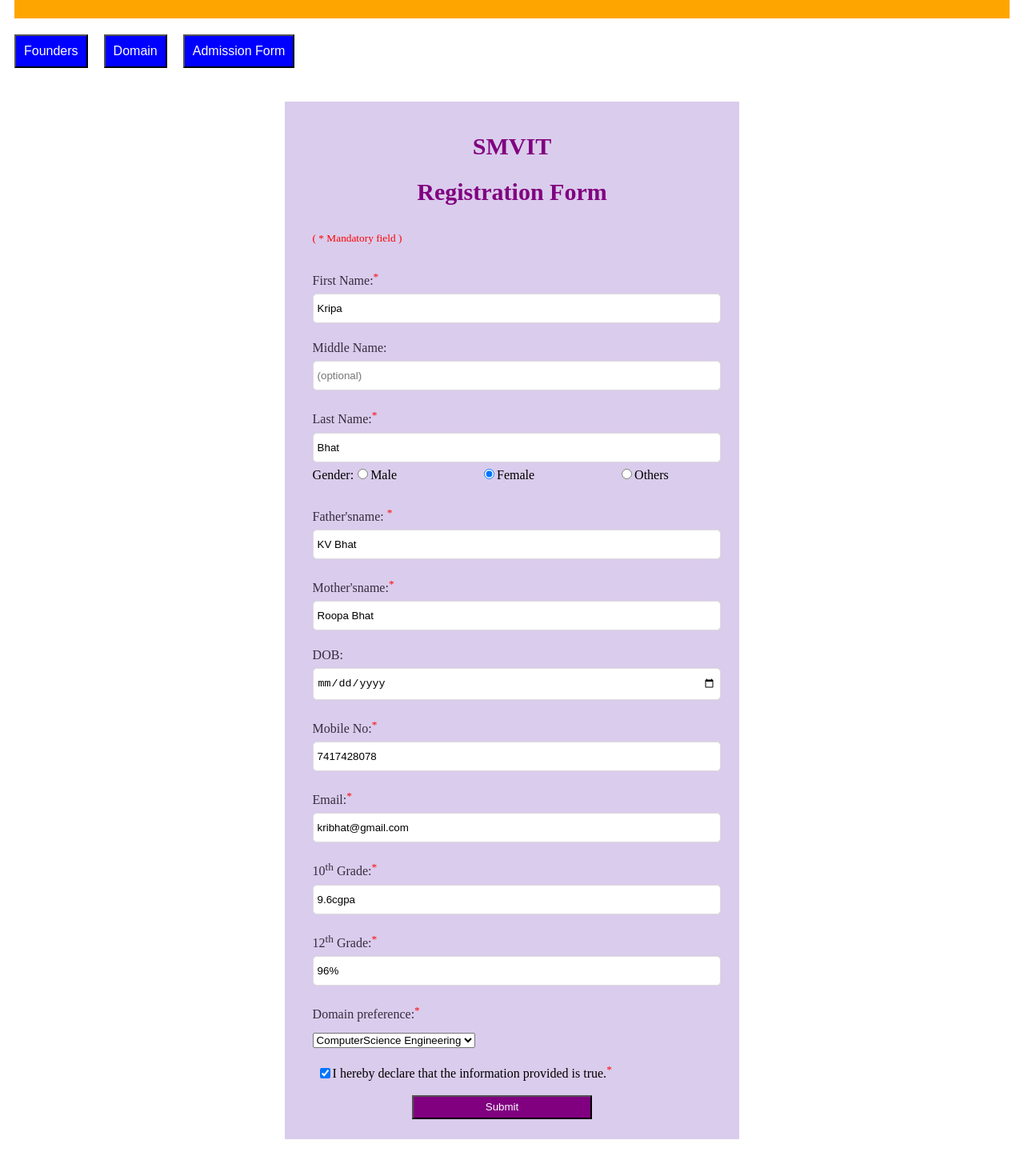
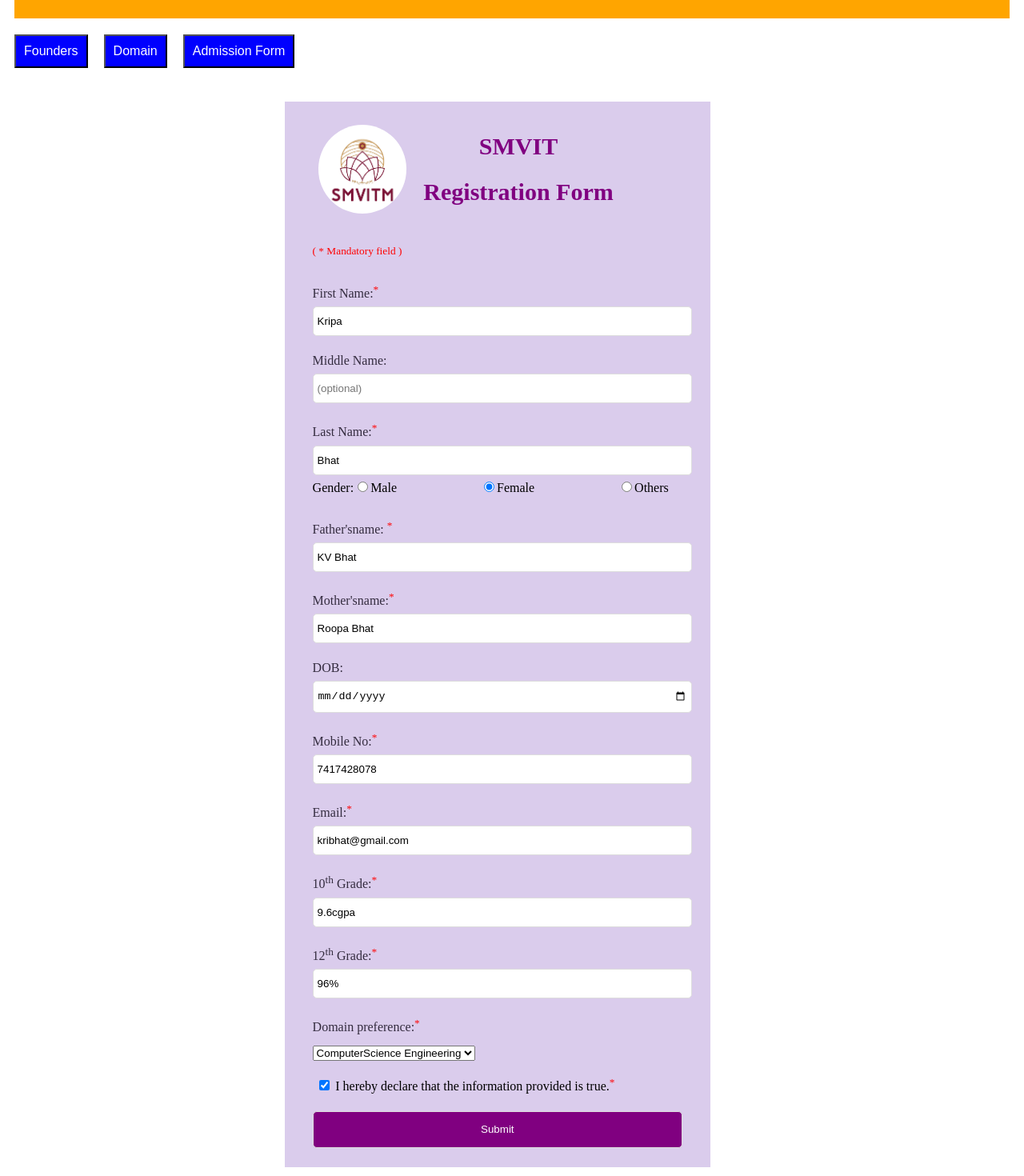
Before and after one commit to KripashreeBhat/training, an Angular app in the folder Angularpractice/Project1/: page /admission-form in a window 1280 px wide. Shown: the part 300-1770 px from the top of the page at 80% size. Built offline with nearby package versions, Linux system fonts and the light colour scheme.

Commit message:
updated temple driven form

```diff
--- a/Angularpractice/Project1/src/app/admission-form/admission-form.component.css
+++ b/Angularpractice/Project1/src/app/admission-form/admission-form.component.css
@@ -4,6 +4,7 @@
     max-width: 45%;
     padding:2px;
     line-height: 2em;
+    display: flex;
 }
 .form-wrap button{
     width:45%;
@@ -13,6 +14,13 @@
     line-height: 1.8em;
     background-color:purple;
     color: #fff;
+
+    width:100%;
+    padding:10px 5px;
+    border:#ddd 1px solid;
+    border-radius: 5px;
+    margin-left:0%;
+
 }
 .form-wrap button:hover{
     background-color: green;
@@ -59,3 +67,23 @@ h2{
 small{
     color: #f00;
 }
+.photo{
+    width: 30%;
+}
+img {
+    float:left;
+    width:80%;
+    margin:10% 0 0 5%;
+    border-radius: 50%;
+
+    /* height:10px; */
+}
+.display{
+    display: flex;
+}
+.heading h2{
+    text-align: center;
+
+    /* margin-right: 10%; */
+    padding:0;
+}
--- a/Angularpractice/Project1/src/app/admission-form/admission-form.component.html
+++ b/Angularpractice/Project1/src/app/admission-form/admission-form.component.html
@@ -1,12 +1,14 @@
 <div class="form">
   <div class="form-wrap">
+    <div class="display">
     <div class="photo">
-      <!-- <img src="/assets/clglogo.png" alt="">
-       -->
+       <img src="/assets/clglogo.png" alt="clg logo">
+
     </div>
+    <div class="heading">
     <h2>SMVIT</h2>
     <h2>Registration Form</h2>
-
+  </div></div>
     <p><small>( * Mandatory field )</small></p>
     <form #admission="ngForm" (submit)="admissionform(admission)">
       <div class="form-group">
@@ -113,7 +115,7 @@
           name="phone"
           required
           minlength="10"
-        /><br />
+        />
       </div>
       <div class="form-group">
         <label for="mail">Email:<sup class="required">*</sup></label>
@@ -182,13 +184,13 @@
           id="checkbox"
           [(ngModel)]="registerModel.terms"
           name="terms"
-          required
-        />I hereby declare that the information provided is true.<sup
-          class="required"
-          >*</sup
+          required/>
+          I hereby declare that the information provided is true.<sup
+          class="required">*</sup
         ><br />
       </div>
-      <button type="submit" [disabled]="!admission.valid">Submit</button>
+      <div class="form-group">
+      <button type="submit" [disabled]="!admission.valid">Submit</button></div>
     </form>
   </div>
 </div>
```
